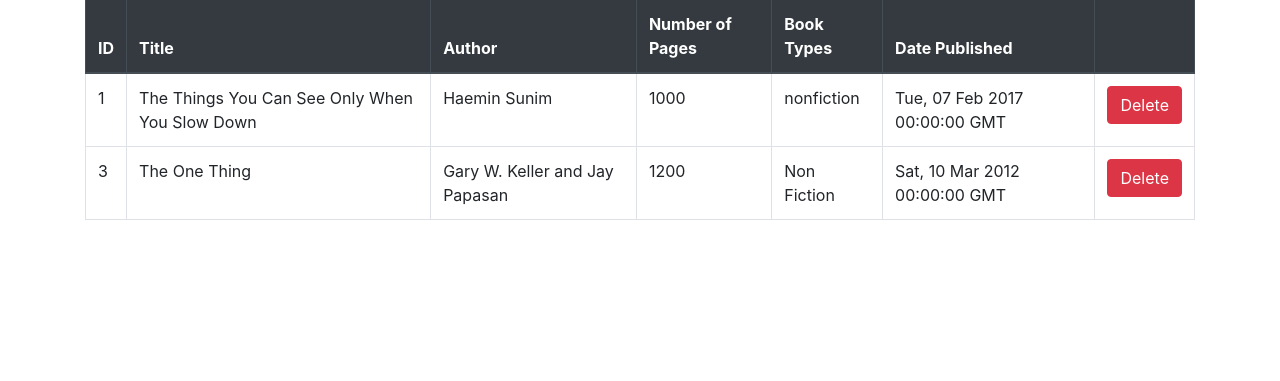
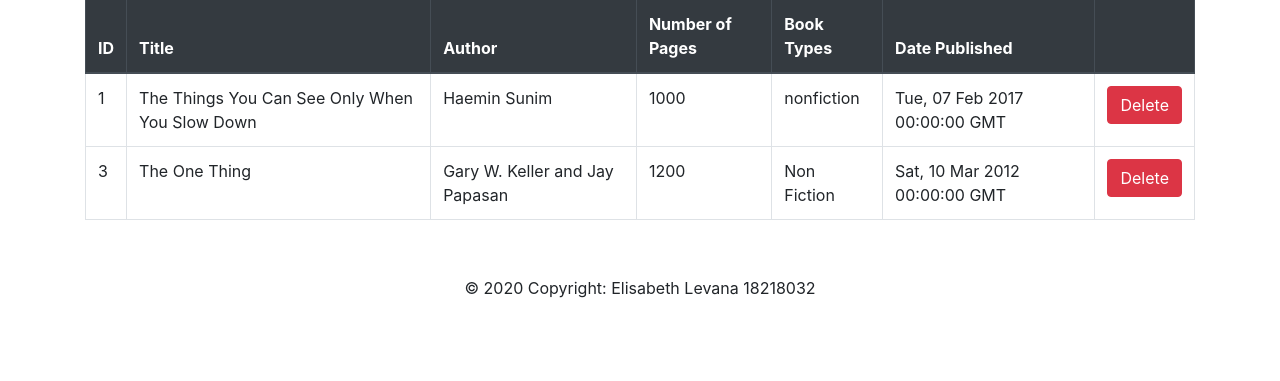
Before and after one commit to ltelisabeth/tstuas, a Flask app: template templates/delete.html in a window 1280 px wide. Shown: the part 175-556 px from the top of the page. Run offline with Flask 2, Linux system fonts and the light colour scheme; the template is opened without the code that fills it, so the values that code supplies are empty; data comes from the database, SQL or seed files in the repository; some libraries are stand-ins or nearby versions.

Commit message:
Update delete.html

```diff
--- a/templates/delete.html
+++ b/templates/delete.html
@@ -93,4 +93,20 @@
             }
     );
     </script>
+
+<style>
+    .page-footer {
+        bottom:0;
+        width:100%;
+        }
+    </style>
+    <footer class="page-footer font-small blue">
+
+        <!-- Copyright -->
+        <div class="footer-copyright text-center py-3">© 2020 Copyright: Elisabeth Levana 18218032
+        </div>
+        <!-- Copyright -->
+
+      </footer>
+      <!-- Footer -->
 </html>
```
